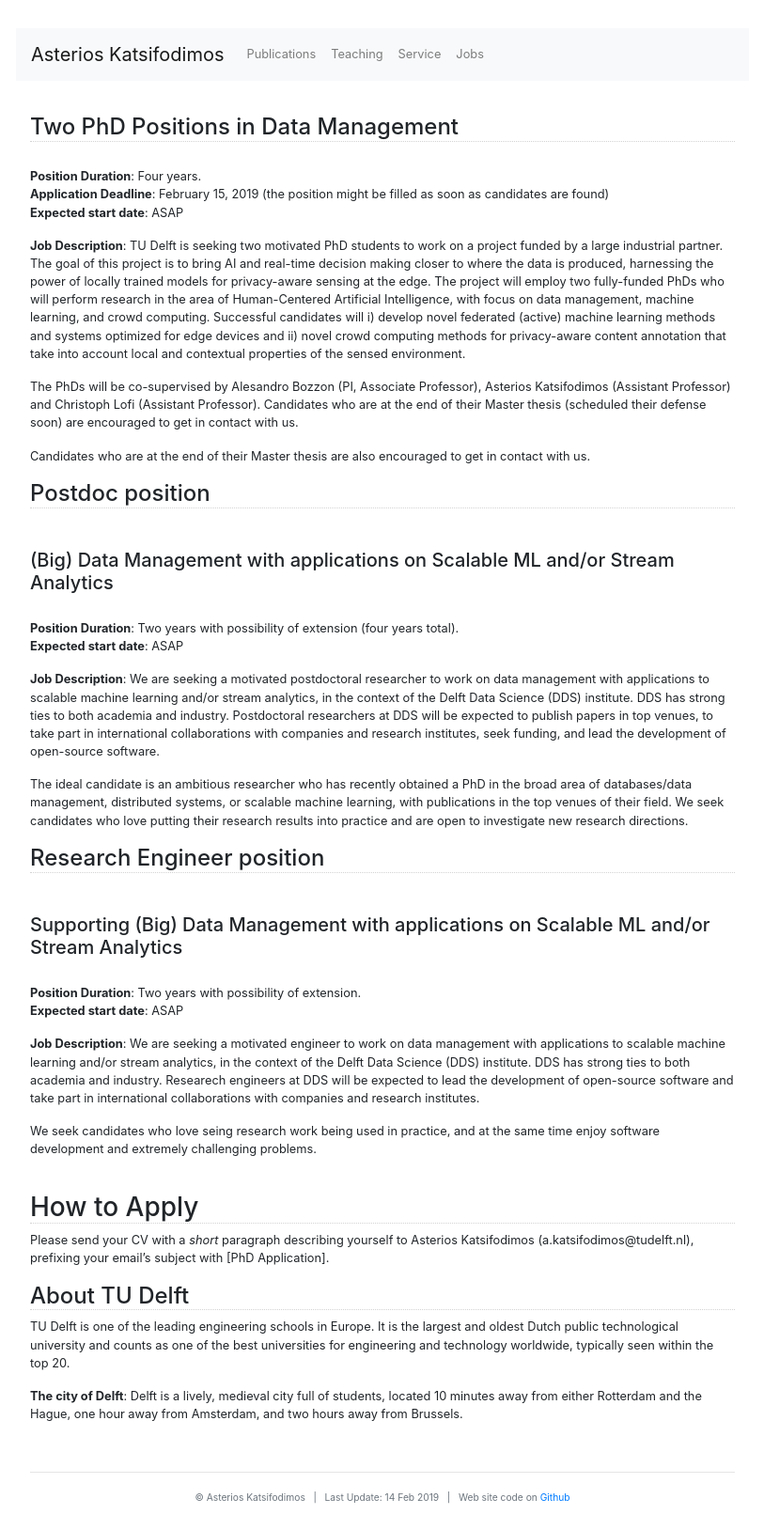
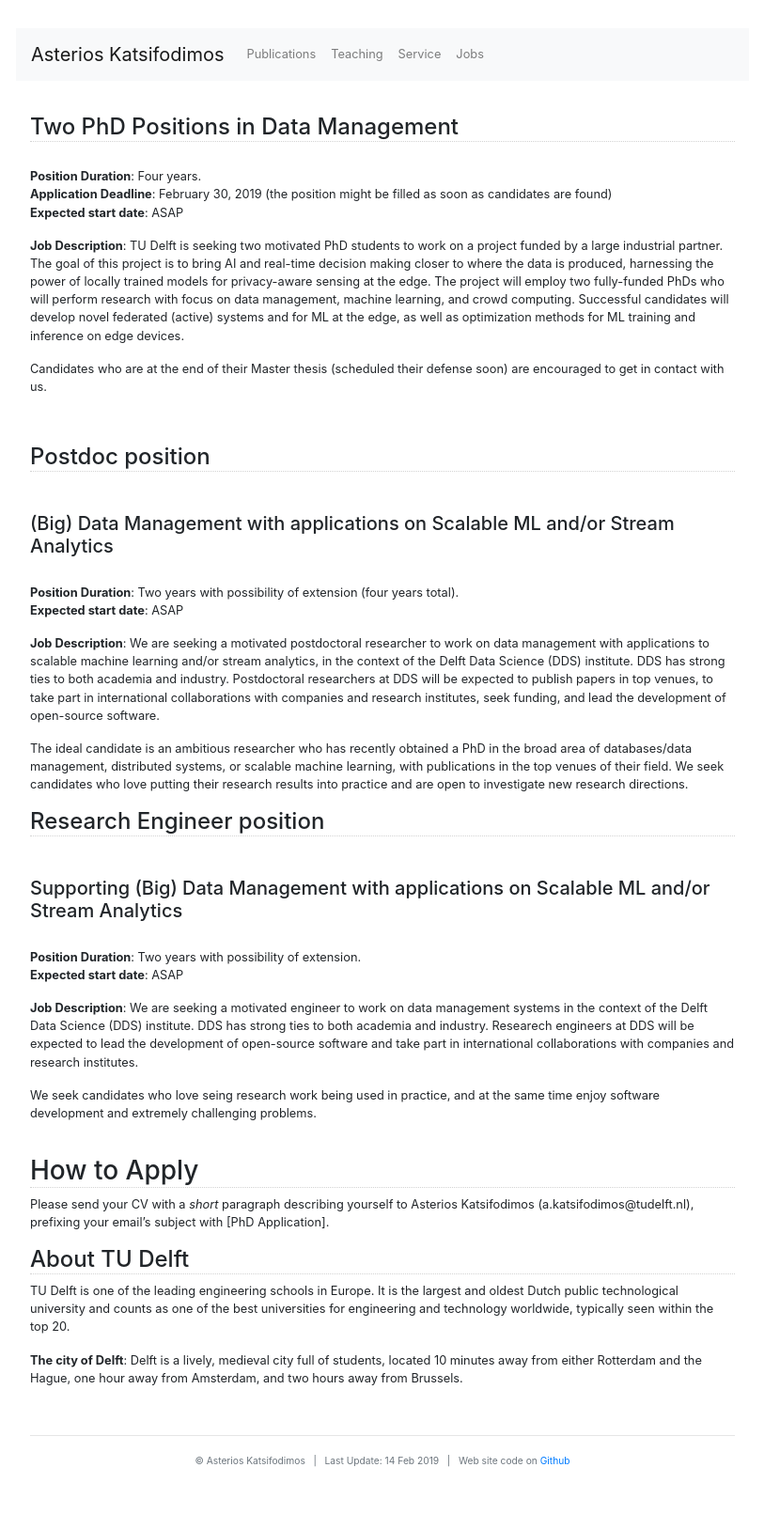
Before and after one commit to omoultosEthTuDelft/web, a Jekyll site: the page built from jobs/index.md, in a window 1280 px wide. Shown: the whole page at 94% size, without its empty margins (233-1046 px from the left). Built offline with Jekyll 4.4.1, drawn with Linux system fonts in a browser that asks for light colours; nearby versions of some CDN libraries; after the commit the page ends 1589 px from its top, so only the background shows below that.

Commit message:
Small delta

```diff
--- a/jobs/index.md
+++ b/jobs/index.md
@@ -10,16 +10,15 @@ title: "Open Position | Asterios Katsifodimos"
 <br/>
 **Position Duration**: Four years.
 <br/>
-**Application Deadline**: February 15, 2019 (the position might be filled as soon as candidates are found)
+**Application Deadline**: February 30, 2019 (the position might be filled as soon as candidates are found)
 <br/>
 **Expected start date**: ASAP
 
 **Job Description**:
-TU Delft is seeking two motivated PhD students to work on a project funded by a large industrial partner. The goal of this project is to bring AI and real-time decision making closer to where the data is produced, harnessing the power of locally trained models for privacy-aware sensing at the edge. The project will employ two fully-funded PhDs who will perform research in the  area of Human-Centered Artificial Intelligence, with focus on data management, machine learning, and crowd computing. Successful candidates will  i) develop novel federated (active) machine learning methods and systems optimized for edge devices and ii)  novel crowd computing methods for privacy-aware content annotation that take into account local and contextual properties of the sensed environment.
+TU Delft is seeking two motivated PhD students to work on a project funded by a large industrial partner. The goal of this project is to bring AI and real-time decision making closer to where the data is produced, harnessing the power of locally trained models for privacy-aware sensing at the edge. The project will employ two fully-funded PhDs who will perform research with focus on data management, machine learning, and crowd computing. Successful candidates will develop novel federated (active) systems and for ML at the edge, as well as optimization methods  for ML training and inference on edge devices.
 
-The PhDs will be co-supervised by Alesandro Bozzon (PI, Associate Professor), Asterios Katsifodimos (Assistant Professor) and Christoph Lofi (Assistant Professor). Candidates who are at the end of their Master thesis (scheduled their defense soon) are encouraged to get in contact with us.
+Candidates who are at the end of their Master thesis (scheduled their defense soon) are encouraged to get in contact with us.
 
-Candidates who are at the end of their Master thesis are also encouraged to get in contact with us.
 <br/>
 
 #### Postdoc position
@@ -46,7 +45,7 @@ The ideal candidate is an ambitious researcher who has recently obtained a PhD i
 **Expected start date**: ASAP
 
 **Job Description**:
-We are seeking a motivated engineer to work on data management with applications to scalable machine learning and/or stream analytics, in the context of the Delft Data Science (DDS) institute. DDS has strong ties to both academia and industry. Researech engineers at DDS will be expected to lead the development of open-source software and take part in international collaborations with companies and research institutes.
+We are seeking a motivated engineer to work on data management systems in the context of the Delft Data Science (DDS) institute. DDS has strong ties to both academia and industry. Researech engineers at DDS will be expected to lead the development of open-source software and take part in international collaborations with companies and research institutes.
 
 We seek candidates who love seing research work being used in practice, and at the same time enjoy software development and extremely challenging problems.
 <br/><br/>
```
Also changed, not shown: 1 other file.
